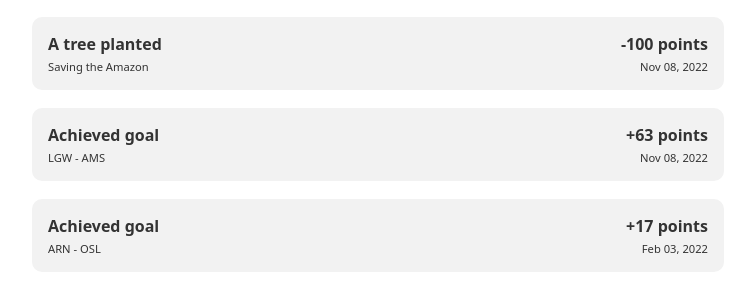
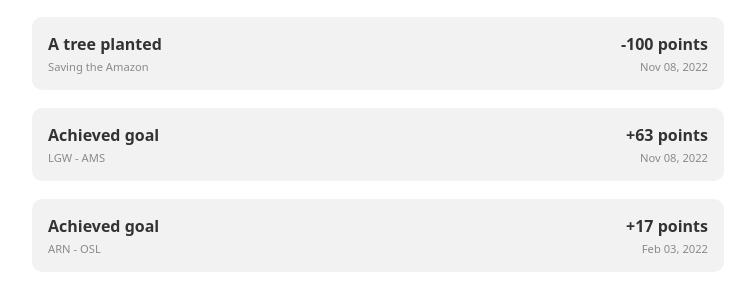
Before and after one commit to nicopicchio/flylight, a React (Create React App) app: page /my-rewards in a window 1280 px wide. Shown: the part 339-645 px from the top of the page, without its empty margins (262-1017 px from the left). Built offline with nearby package versions, Linux system fonts and the light colour scheme.

Commit message:
FIX: text color.

```diff
--- a/src/components/RewardHistoryItem/RewardHistoryItem.css
+++ b/src/components/RewardHistoryItem/RewardHistoryItem.css
@@ -25,4 +25,5 @@
 .reward-history-item__info__desc,
 .reward-history-item__info__date {
   font-size: 0.7rem;
+  color: #8a8a8a;
 }
```
